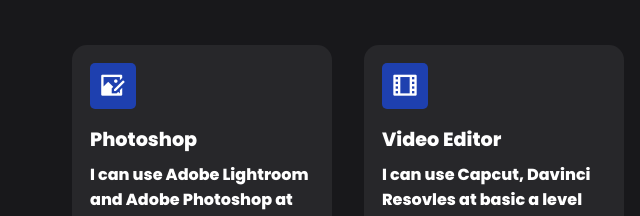
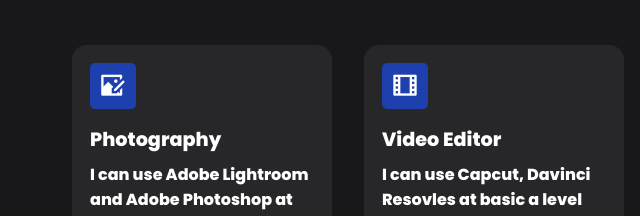
Before and after one commit to Quachcan/Porfolio, a plain HTML site: page index.html in a window 1280 px wide. Shown: the part 1066-1282 px from the top of the page, 0-640 px from the left. Drawn offline with nearby package versions, Linux system fonts and the light colour scheme.

Commit message:
changes text

```diff
--- a/index.html
+++ b/index.html
@@ -57,7 +57,7 @@
                 </div>
                 <div class="card-media">
                     <span><i class="ri-image-edit-fill"></i></span>
-                    <h4>Photoshop</h4>
+                    <h4>Photography</h4>
                     <p>I can use Adobe Lightroom and Adobe Photoshop at basic a level</p>
                     <a href="https://pin.it/5HyrFkd"><button class="btn">Check out my works</button></a>
                 </div>
```
